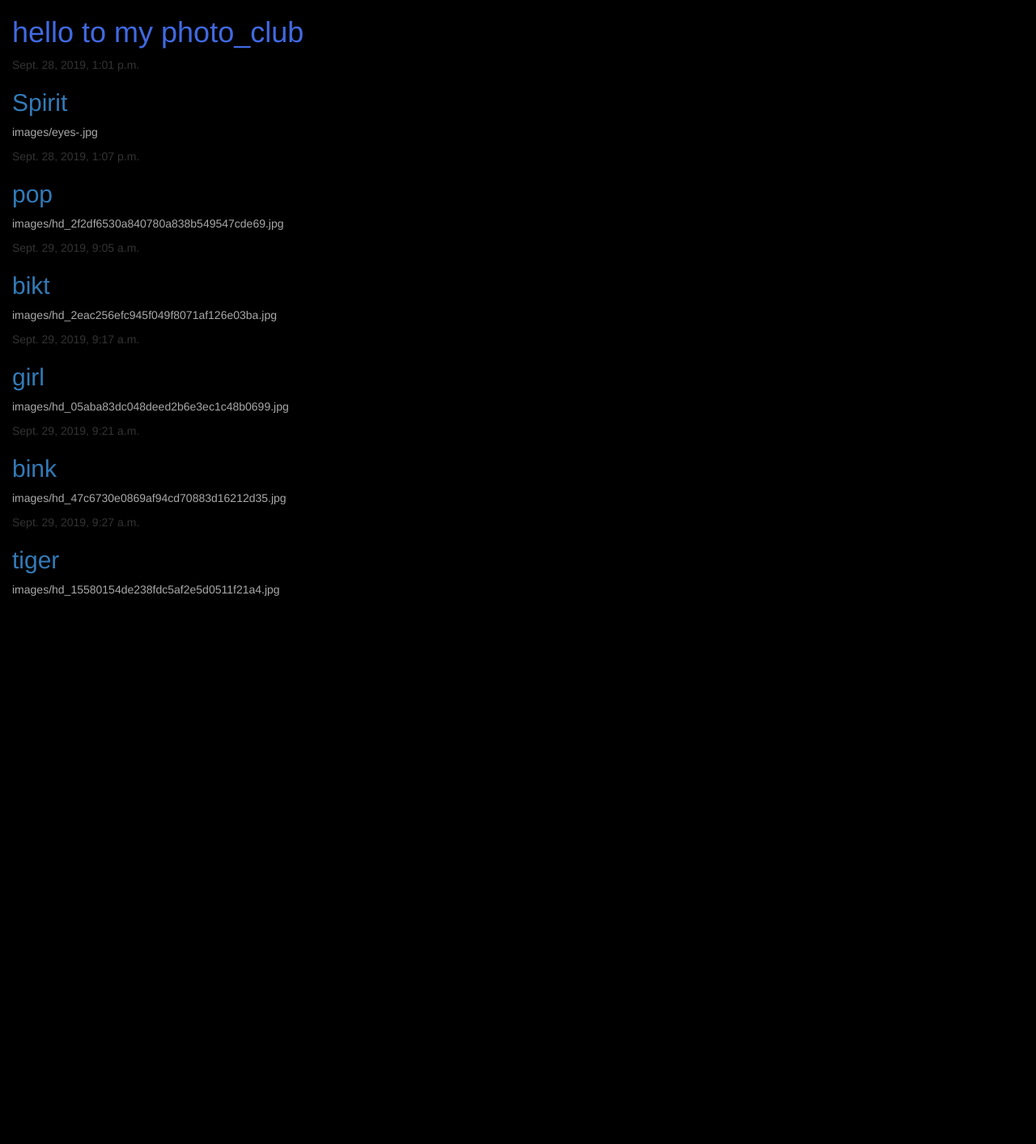
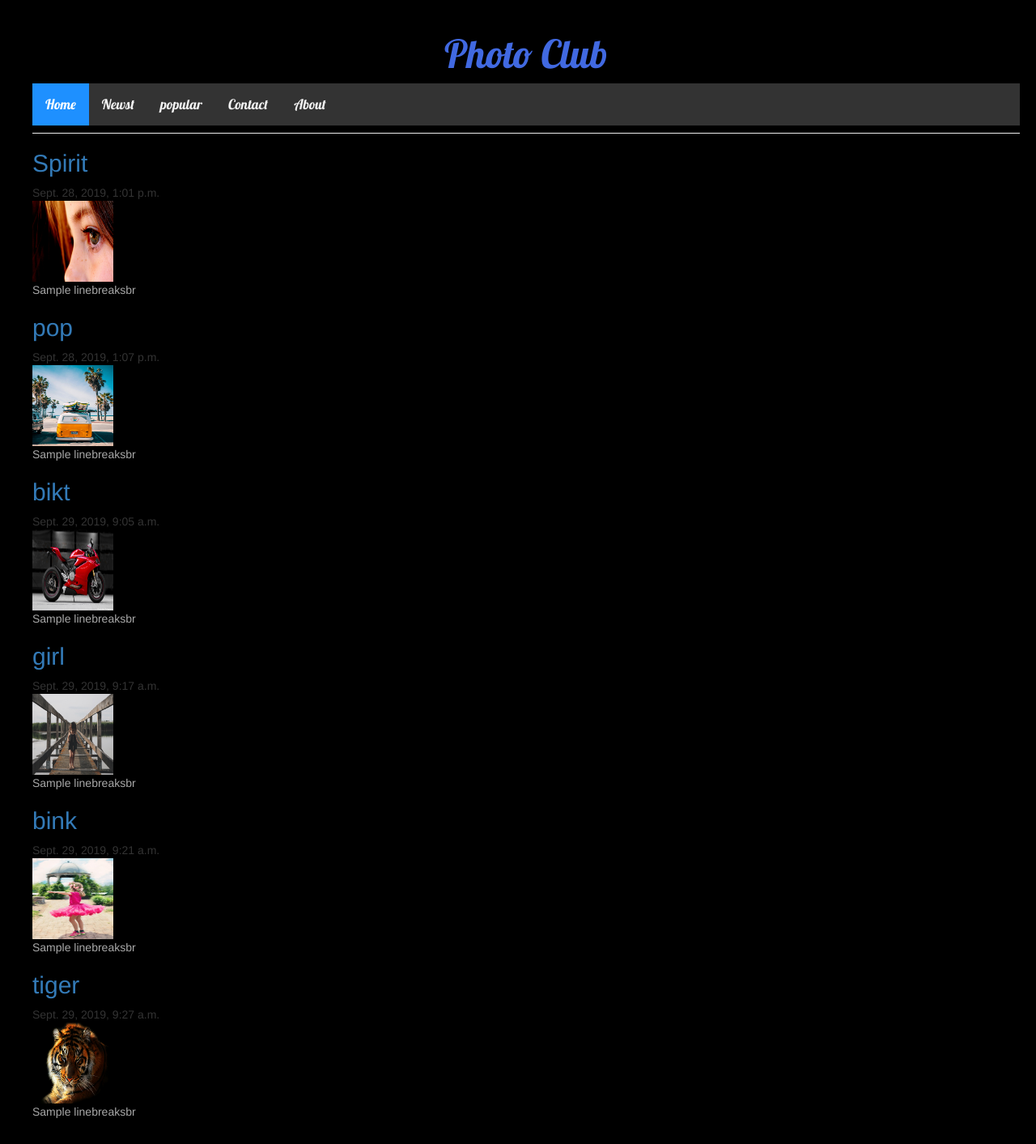
Before and after one commit to osama-ahmed-ragab/photo_club, a Django app: template photo_club/templates/photo_club/photo_list.html in a window 1280 px wide. Shown: the whole page at 81% size. Before the commit the page ends 736 px from the top, so only its background shows below. Run offline with Django 3.2, Linux system fonts and the light colour scheme; data comes from the database, SQL or seed files in the repository; both versions use the stored data as it was after the commit; tables that the repository leaves empty hold one stand-in row (values such as "Sample post"); the template is opened without the code that fills it: values that come from a table or form of the project are taken from there, most other values are stand-ins (such as "Sample title", 1, 10 or a date in 2020); some libraries are stand-ins or nearby versions.

Commit message:
edit image viwe in html

```diff
--- a/photo_club/models.py
+++ b/photo_club/models.py
@@ -9,7 +9,7 @@
         return self.name
 
 class Photo(models.Model):
-    image = models.ImageField(upload_to='images/', height_field=None, width_field=None)
+    image = models.ImageField(upload_to='images', height_field=None, width_field=None)
     owner = models.ForeignKey(settings.AUTH_USER_MODEL, on_delete=models.CASCADE)
     title = models.CharField(max_length=100)
     published_date = models.DateTimeField(blank=True, null=True)
--- a/photo_club/static/css/photo_club.css
+++ b/photo_club/static/css/photo_club.css
@@ -1,11 +1,49 @@
 body{
-    padding-left: 15px;
+    padding: 20px 20px 20px 40px;
     background-color: black;
 
 }
-h1{
-    color: royalblue
-}
+
 p {
     color: darkgray
 }
+.page-header {
+    background-color: #000000;
+    margin-top: 0;
+    text-align: center;
+    font-family: 'Lobster', cursive;
+}
+.page-header h1, .page-header h1 a, .page-header h1 a:visited, .page-header h1 a:active {
+    color: royalblue;
+    font-size: 36pt;
+    text-decoration: none;
+}
+
+.topnav {
+  background-color: #333;
+  overflow: hidden;
+}
+
+/* Style the links inside the navigation bar */
+.topnav a {
+  float: left;
+  color: #f2f2f2;
+  text-align: center;
+  padding: 14px 16px;
+  text-decoration: none;
+  font-size: 17px;
+  font-family: 'Lobster', cursive;
+}
+
+/* Change the color of links on hover */
+.topnav a:hover {
+  background-color: steelblue;
+  color: black;
+}
+
+/* Add a color to the active/current link */
+.topnav a.active {
+  background-color: dodgerblue;
+  color: white;
+
+}
--- a/photo_club/templates/photo_club/base.html
+++ b/photo_club/templates/photo_club/base.html
@@ -10,8 +10,22 @@
         <link rel="stylesheet" href="{% static 'css/photo_club.css' %}">
     </head>
 <body>
-    <h1>hello to my photo_club</h1>
+    <div class="page-header">
+
+        <h1><a href="/home/blog">Photo Club</a></h1>
+
+        <div class="topnav">
+            <a class="active" href="/home">Home</a>
+            <a href="#newst">Newst</a>
+            <a href="#news">popular</a>
+            <a href="#contact">Contact</a>
+            <a href="#about">About</a>
+        </div>
+
+    </div>
+    <div>
      {% block content %}
      {% endblock %}
+    </div>
 </body>
 </html>
--- a/photo_club/templates/photo_club/photo_list.html
+++ b/photo_club/templates/photo_club/photo_list.html
@@ -1,14 +1,13 @@
 {% extends 'photo_club/base.html' %}
+{% load staticfiles %}
 
 
 {% block content %}
     {% for post in posts %}
         <div class="post">
-            <div class="date">
-                {{ post.published_date }}
-            </div>
             <h2><a href="{% url 'photo_list' %}">{{ post.title }}</a></h2>
-            <p>{{ post.image|linebreaksbr }}</p>
-        </div>
+            {{ post.published_date }}
+            <br><img src="{{post.image.url}}" height="100px" width="100px">
+            <p>{{linebreaksbr }}</p>
     {% endfor %}
 {% endblock %}
--- a/photo_club/urls.py
+++ b/photo_club/urls.py
@@ -1,5 +1,6 @@
 from django.urls import path
 from . import views
+
 
 urlpatterns = [
     path('', views.photo_list,name='photo_list')
--- a/photo_stock/settings.py
+++ b/photo_stock/settings.py
@@ -117,8 +117,10 @@
 
 # Static files (CSS, JavaScript, Images)
 # https://docs.djangoproject.com/en/2.2/howto/static-files/
+("django.contrib.staticfiles.finders.FileSystemFinder",
+ "django.contrib.staticfiles.finders.AppDirectoriesFinder")
 
 STATIC_URL = '/static/'
 
+MEDIA_ROOT = os.path.join(BASE_DIR, 'media')
 MEDIA_URL = '/media/'
-MEDIA_ROOT = os.path.join(BASE_DIR, 'media')
--- a/photo_stock/urls.py
+++ b/photo_stock/urls.py
@@ -15,8 +15,10 @@
 """
 from django.contrib import admin
 from django.urls import path, include
+from django.conf import settings
+from django.conf.urls.static import static
 
 urlpatterns = [
     path('admin/', admin.site.urls),
     path('home/', include('photo_club.urls')),
-]
+] + static(settings.STATIC_URL, document_root=settings.STATIC_ROOT) + static(settings.MEDIA_URL, document_root=settings.MEDIA_ROOT)
```
Also changed, not shown: base.html/hd_3c3c3ac427c53192d26be58af1377918.jpg (deleted), db.sqlite3, media/images/hd_05aba83dc048deed2b6e3ec1c48b0699.jpg (added), media/images/hd_15580154de238fdc5af2e5d0511f21a4.jpg (added), media/images/hd_2eac256efc945f049f8071af126e03ba.jpg (added), media/images/hd_47c6730e0869af94cd70883d16212d35.jpg (added), photo_club/static/media/images/eyes-.jpg (added), photo_club/static/media/images/eyes-_kg5oUvh.jpg (added), photo_club/static/media/images/hd_2f2df6530a840780a838b549547cde69.jpg (added).
